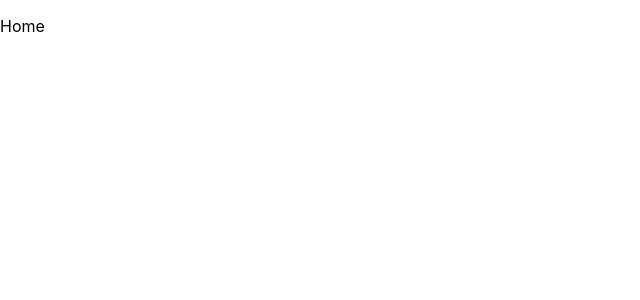
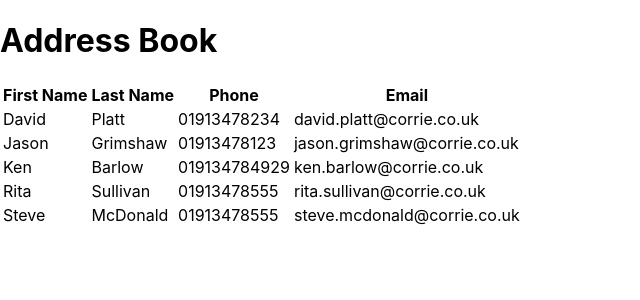
Before and after one commit to Zakauddin/Address-Book, a React (Create React App) app in the folder frontend/: page / in a window 1280 px wide. Shown: the top 300 px of the page, without its empty margins (0-640 px from the left). Built offline with nearby package versions, Linux system fonts and the light colour scheme.

Commit message:
View all contacts added.

```diff
--- a/frontend/public/index.html
+++ b/frontend/public/index.html
@@ -12,10 +12,9 @@
     <link rel="apple-touch-icon" href="%PUBLIC_URL%/logo192.png" />
     <link rel="manifest" href="%PUBLIC_URL%/manifest.json" />
 
-    <title>React App</title>
+    <title>Address Book - Propel Tech</title>
   </head>
   <body>
-    <noscript>You need to enable JavaScript to run this app.</noscript>
     <div id="root"></div>
   </body>
 </html>
--- a/frontend/src/components/AddressBook.js
+++ b/frontend/src/components/AddressBook.js
@@ -7,10 +7,12 @@ class AddressBook {
             ({ first_name, last_name, phone, email }) =>
               new Contact(first_name, last_name, phone, email)
           );
+    }
 
+    view_all() {
+        return this.contacts
     }
+
 }
 
-const book = new AddressBook();
-
-console.log(data);
+module.exports = AddressBook;
--- a/frontend/src/components/Contact.js
+++ b/frontend/src/components/Contact.js
@@ -5,6 +5,7 @@ class Contact{
 		this.phone = phone;
 		this.email = email;
 	}
+
 	get_first_name() {
 		return this.first_name;
 	}
--- a/frontend/src/components/Home.js
+++ b/frontend/src/components/Home.js
@@ -1,6 +1,33 @@
-function Home(){
+const AddressBook = require('./AddressBook')
+
+function Home() {
+
+    const book = new AddressBook();
+
     return (
-        <p>Home</p>
+        <div>
+            <h1>Address Book</h1>
+            <table>
+                <thead>
+                    <tr>
+                        <th>First Name</th>
+                        <th>Last Name</th>
+                        <th>Phone</th>
+                        <th>Email</th>
+                    </tr>
+                </thead>
+                <tbody>
+                    { book.view_all().map ((contact, index) => (
+                        <tr key = {index}>
+                            <td>{contact.get_first_name()}</td>
+                            <td>{contact.get_last_name()}</td>
+                            <td>{contact.get_phone()}</td>
+                            <td>{contact.get_email()}</td>
+                        </tr>
+                    )) }
+                </tbody>
+            </table>
+        </div>
     );
 };
 
```
